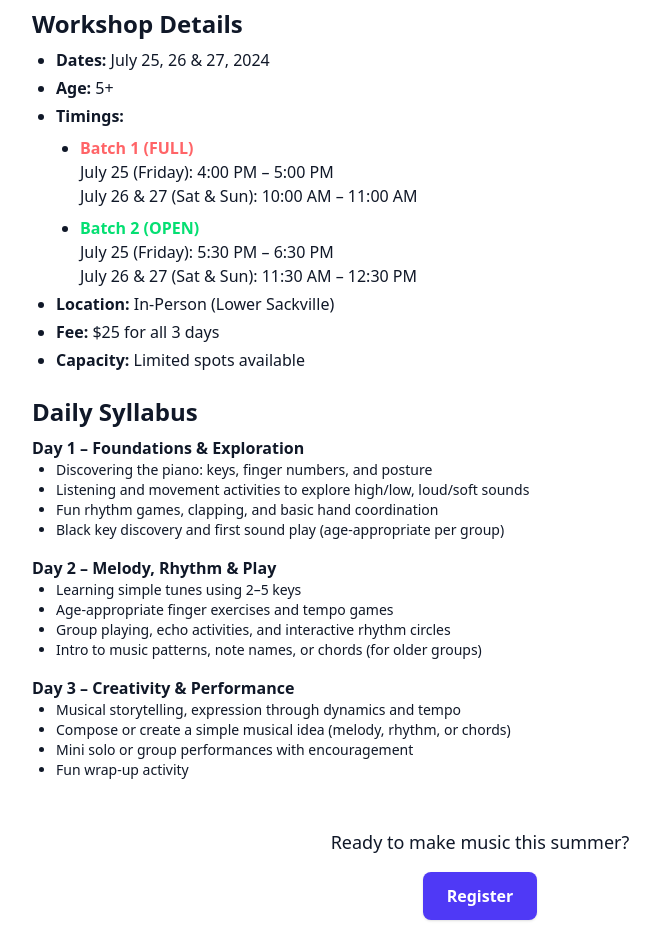
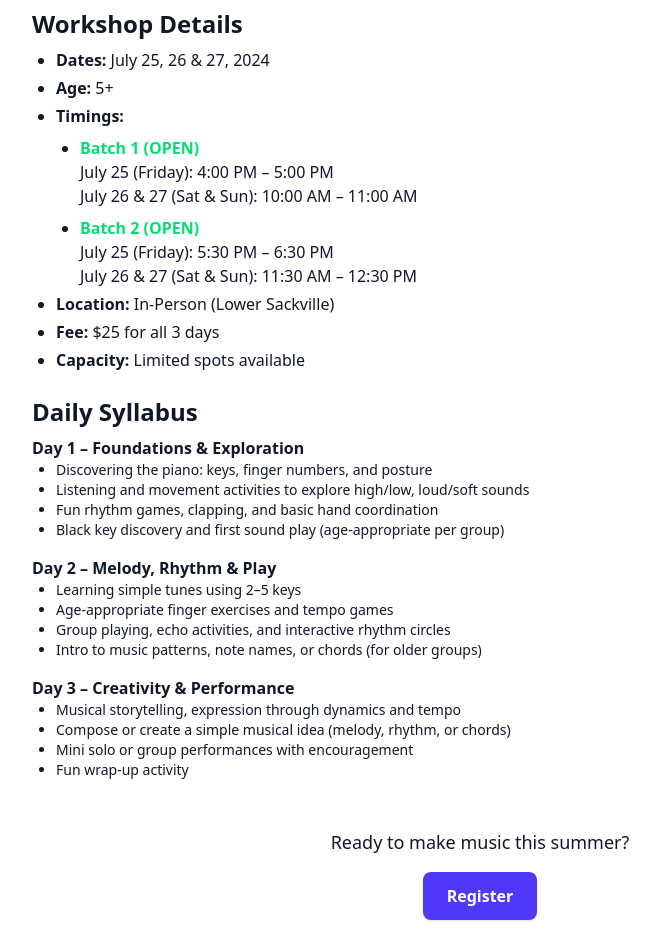
Before and after one commit to ashwinkotee/music-teaching-website, a React (Vite) app: page /workshops/piano-basics-workshop in a window 1280 px wide. Shown: the part 1380-2314 px from the top of the page, without its empty margins (160-820 px from the left). Built offline with nearby package versions, Linux system fonts and the light colour scheme.

Commit message:
workshop batch update

```diff
--- a/src/pages/workshops/PIanoBasicsWorkshop.jsx
+++ b/src/pages/workshops/PIanoBasicsWorkshop.jsx
@@ -50,8 +50,8 @@ const PianoWorkshop = () => {
                 <strong>Timings:</strong>
                 <ul className="list-disc pl-6 mt-2 space-y-2">
                   <li>
-                    <span className="font-semibold text-red-400">
-                      Batch 1 (FULL)
+                    <span className="font-semibold text-green-400">
+                      Batch 1 (OPEN)
                     </span>{" "}
                     <br />
                     July 25 (Friday): 4:00 PM – 5:00 PM <br />
```
